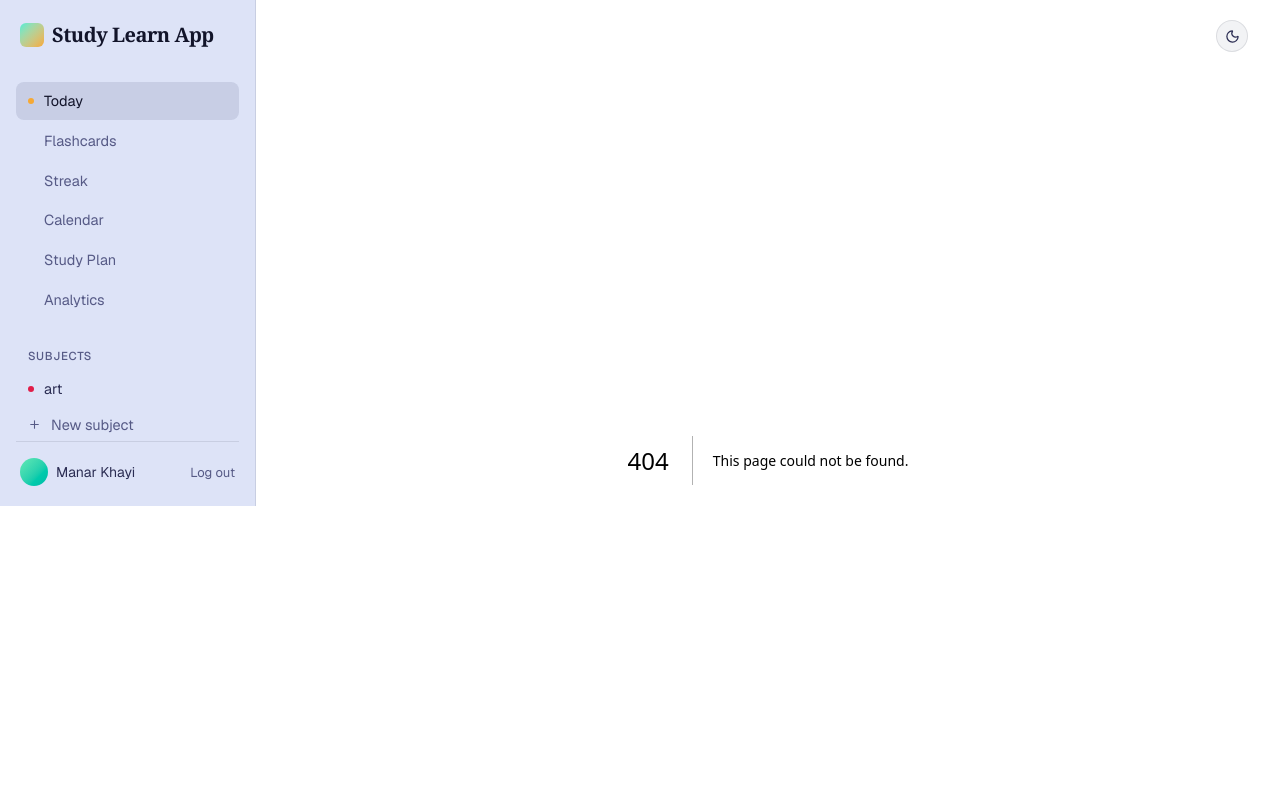
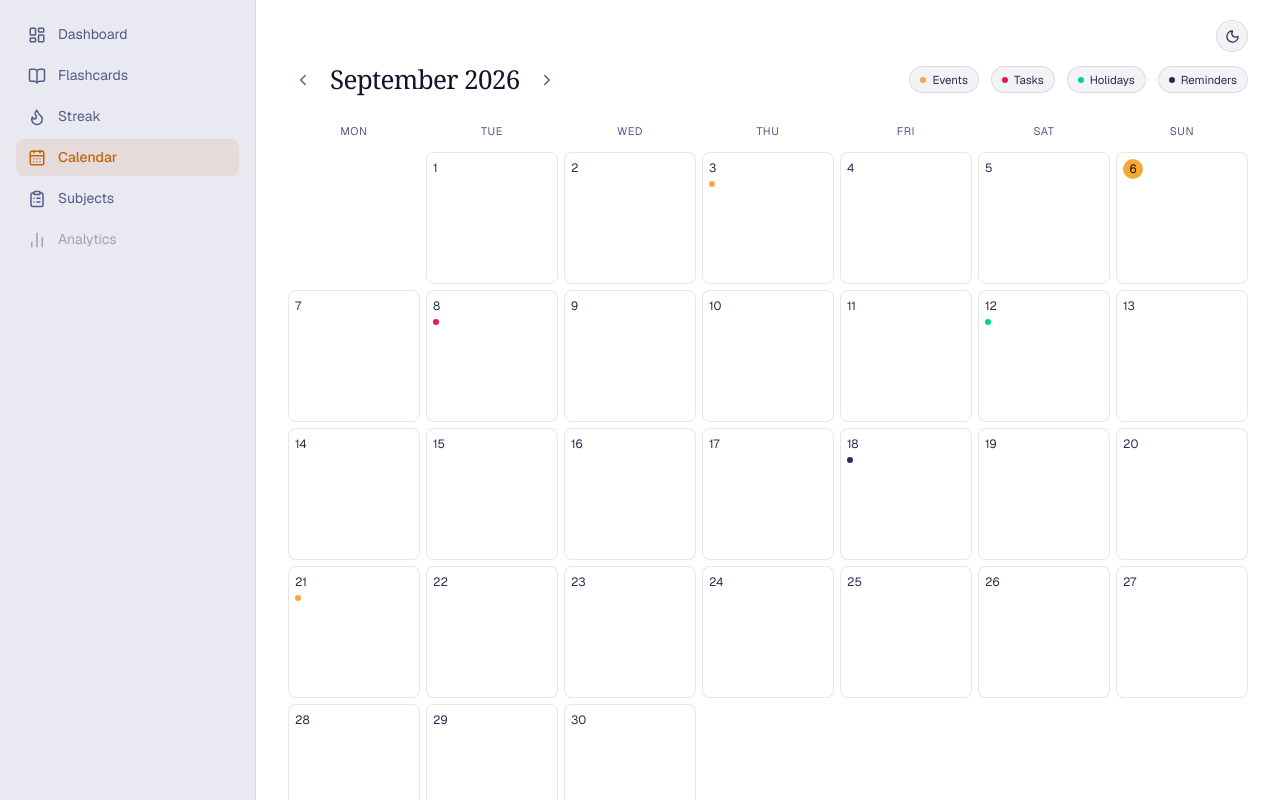
Before and after one commit to henrystitch-debug/StudyPlanApp, a Next.js app in the folder study_plan_app/: page /calendar in a window 1280 px wide. Before the commit this address had no page. Shown: the top 800 px of the page. Built offline with nearby package versions, Linux system fonts and the light colour scheme.

Commit message:
Präsentation: 7.9.

```diff
--- a/study_plan_app/src/app/page.tsx
+++ b/study_plan_app/src/app/page.tsx
@@ -3,6 +3,10 @@ import { DashboardPage } from "@/components/dashboard/DashboardPage";
 export default function Home() {
   return <DashboardPage />;
 }
+
+/*
+// Alte Version, jetzt in components/dashboard/DashboardPage.tsx ausgelagert.
+// Auskommentiert stehen gelassen als Referenz, nicht aktiv.
 
 export default function Home() {
   const [menuOpen, setMenuOpen] = useState(false);
@@ -76,3 +80,4 @@ export default function Home() {
     </div>
   );
 }
+*/
--- a/study_plan_app/src/components/dashboard/DashboardPage.tsx
+++ b/study_plan_app/src/components/dashboard/DashboardPage.tsx
@@ -1,19 +1,14 @@
 "use client";
 
-import { Flame, Menu } from "lucide-react";
+import { Flame } from "lucide-react";
 import { useState } from "react";
-import { useTheme } from "@/hooks/useTheme";
 import { useBubblyFonts } from "@/hooks/useBubblyFonts";
-import { Sidebar } from "@/components/layout/Sidebar";
-import { ThemeToggle } from "@/components/layout/ThemeToggle";
 import { WidgetPicker } from "./WidgetPicker";
 import { WIDGET_REGISTRY } from "./WidgetRegistry";
 import { DEFAULT_WIDGET_IDS } from "./constants";
 
 export function DashboardPage() {
-  const [menuOpen, setMenuOpen] = useState(false);
   const [activeWidgetIds, setActiveWidgetIds] = useState<string[]>(DEFAULT_WIDGET_IDS);
-  const { theme, toggleTheme } = useTheme();
   useBubblyFonts();
 
   const toggleWidget = (id: string) => {
@@ -29,36 +24,19 @@ export function DashboardPage() {
   const activeWidgets = WIDGET_REGISTRY.filter((w) => activeWidgetIds.includes(w.id));
 
   return (
-    <div className="flex h-full min-h-screen w-full bg-background font-sans">
+    <>
       <style jsx global>{`
         .font-sans { font-family: "Quicksand", ui-sans-serif, system-ui, sans-serif; }
         .font-serif { font-family: "Baloo 2", ui-sans-serif, system-ui, sans-serif; }
       `}</style>
 
-      <Sidebar open={menuOpen} onClose={() => setMenuOpen(false)} />
-
-      <div className="flex min-w-0 flex-1 flex-col">
-        <header className="flex flex-wrap items-center justify-between gap-3 px-4 pt-5 sm:px-8">
-          <div className="flex items-center gap-3">
-            <button
-              onClick={() => setMenuOpen(true)}
-              className="rounded-md p-1.5 text-muted hover:bg-[var(--overlay)] md:hidden"
-              aria-label="Open menu"
-            >
-              <Menu size={20} />
-            </button>
+      <div className="mb-2 flex items-center justify-between">
         <p className="text-[13.5px] capitalize text-muted">{today}</p>
-          </div>
-
-          <div className="flex items-center gap-2.5">
         <span className="inline-flex items-center gap-1.5 rounded-full border border-rose/20 bg-rose/10 px-3 py-1 text-[13px] font-medium text-rose">
           <Flame size={13} />0 Day Streak
         </span>
-            <ThemeToggle theme={theme} onToggle={toggleTheme} />
       </div>
-        </header>
 
-        <main className="flex-1 px-4 pb-10 pt-2 sm:px-8">
       <div className="mb-6 flex flex-wrap items-center justify-between gap-3">
         <h1 className="text-[32px] font-semibold tracking-tight text-foreground font-serif sm:text-[38px]">
           Good evening, <span className="text-[var(--accent-strong)]">Manar</span>.
@@ -81,8 +59,6 @@ export function DashboardPage() {
           </p>
         </div>
       )}
-        </main>
-      </div>
-    </div>
+    </>
   );
 }
--- a/study_plan_app/src/components/dashboard/constants.ts
+++ b/study_plan_app/src/components/dashboard/constants.ts
@@ -1,13 +1,15 @@
-import { Sun, BookOpen, Flame, CalendarDays, ClipboardList, BarChart2 } from "lucide-react";
+import { LayoutDashboard, BookOpen, Flame, CalendarDays, ClipboardList, BarChart2 } from "lucide-react";
 import type { NavItem, TodoItem, CoursePlan } from "./types";
 
+// TODO: "Analytics" hat noch keine eigene Seite – Link zeigt vorerst auf "#"
+// (Sidebar behandelt das als deaktiviert), bis die Seite existiert.
 export const NAV_ITEMS: NavItem[] = [
-  { label: "Today", icon: Sun, active: true },
-  { label: "Flashcards", icon: BookOpen },
-  { label: "Streak", icon: Flame },
-  { label: "Calendar", icon: CalendarDays },
-  { label: "Study Plan", icon: ClipboardList },
-  { label: "Analytics", icon: BarChart2 },
+  { label: "Dashboard", icon: LayoutDashboard, href: "/" },
+  { label: "Flashcards", icon: BookOpen, href: "/study" },
+  { label: "Streak", icon: Flame, href: "/streak" },
+  { label: "Calendar", icon: CalendarDays, href: "/calendar" },
+  { label: "Subjects", icon: ClipboardList, href: "/subjects" },
+  { label: "Analytics", icon: BarChart2, href: "#" },
 ];
 
 export const WEEKDAYS = ["Sat", "Sun", "Mon", "Tue", "Wed", "Thu", "Fri"];
--- a/study_plan_app/src/components/dashboard/types.ts
+++ b/study_plan_app/src/components/dashboard/types.ts
@@ -6,7 +6,7 @@ export type Theme = "dark" | "light";
 export type NavItem = {
   label: string;
   icon: LucideIcon;
-  active?: boolean;
+  href: string;
 };
 
 export type TodoItem = {
--- a/study_plan_app/src/components/layout/Sidebar.tsx
+++ b/study_plan_app/src/components/layout/Sidebar.tsx
@@ -1,6 +1,7 @@
 "use client";
 
-import { Plus, X } from "lucide-react";
+import Link from "next/link";
+import { usePathname } from "next/navigation";
 import { NAV_ITEMS } from "@/components/dashboard/constants";
 
 type SidebarProps = {
@@ -9,77 +10,47 @@ type SidebarProps = {
 };
 
 export function Sidebar({ open, onClose }: SidebarProps) {
+  const pathname = usePathname();
+
   return (
     <>
       {open && (
-        <div
-          className="fixed inset-0 z-30 bg-[var(--scrim)] backdrop-blur-sm md:hidden"
-          onClick={onClose}
-        />
+        <div className="fixed inset-0 z-40 bg-black/40 md:hidden" onClick={onClose} />
       )}
-
       <aside
-        className={`fixed z-40 flex h-full w-64 flex-col border-r border-panel-border bg-[var(--sidebar)] px-4 py-5 transition-transform duration-300 ease-out md:static md:z-0 md:translate-x-0 ${
+        className={`fixed inset-y-0 left-0 z-50 w-64 transform border-r border-panel-border bg-[var(--sunken)] transition-transform md:static md:translate-x-0 ${
           open ? "translate-x-0" : "-translate-x-full"
         }`}
       >
-        <div className="mb-8 flex items-center justify-between px-1">
-          <div className="flex items-center gap-2">
-            <div className="h-6 w-6 rounded-md bg-gradient-to-br from-teal-300 to-accent" />
-            <span className="text-[20px] font-semibold tracking-tight text-foreground font-serif">
-              Study Learn App
-            </span>
-          </div>
-          <button
-            onClick={onClose}
-            className="rounded-md p-1 text-muted hover:bg-[var(--overlay)] md:hidden"
-            aria-label="Close menu"
-          >
-            <X size={18} />
-          </button>
-        </div>
+        <nav className="flex flex-col gap-1 p-4">
+          {NAV_ITEMS.map((item) => {
+            const Icon = item.icon;
+            const isActive = item.href !== "#" && pathname === item.href;
+            const isDisabled = item.href === "#";
 
-        <nav className="flex flex-col gap-0.5">
-          {NAV_ITEMS.map(({ label, active }) => (
-            <button
-              key={label}
-              className={`flex items-center gap-2.5 rounded-lg px-3 py-2 text-left text-[14.5px] transition-colors ${
-                active
-                  ? "bg-[var(--overlay-strong)] text-foreground"
-                  : "text-muted hover:bg-[var(--overlay)] hover:text-[var(--text-secondary)]"
-              }`}
-            >
-              <span className={`h-1.5 w-1.5 rounded-full ${active ? "bg-accent" : "bg-transparent"}`} />
-              {label}
-            </button>
-          ))}
+            return (
+              <Link
+                key={item.label}
+                href={item.href}
+                onClick={() => {
+                  if (isDisabled) return;
+                  onClose();
+                }}
+                aria-disabled={isDisabled}
+                className={`flex items-center gap-3 rounded-lg px-3 py-2 text-[14px] ${
+                  isActive
+                    ? "bg-[var(--accent-strong)]/10 font-medium text-[var(--accent-strong)]"
+                    : isDisabled
+                    ? "cursor-not-allowed text-muted opacity-50"
+                    : "text-muted hover:bg-[var(--overlay)]"
+                }`}
+              >
+                <Icon size={18} />
+                {item.label}
+              </Link>
+            );
+          })}
         </nav>
-
-        <div className="mt-7 px-3">
-          <p className="mb-2 text-[11.5px] font-medium uppercase tracking-wider text-muted">
-            Subjects
-          </p>
-          <div className="flex flex-col gap-0.5">
-            <button className="flex items-center gap-2.5 rounded-lg px-0 py-1.5 text-left text-[14.5px] text-[var(--text-secondary)] hover:text-foreground">
-              <span className="h-1.5 w-1.5 rounded-full bg-rose" />
-              art
-            </button>
-            <button className="flex items-center gap-2.5 rounded-lg px-0 py-1.5 text-left text-[14.5px] text-muted hover:text-[var(--text-secondary)]">
-              <Plus size={13} />
-              New subject
-            </button>
-          </div>
-        </div>
-
-        <div className="mt-auto flex items-center justify-between border-t border-panel-border px-1 pt-4">
-          <div className="flex items-center gap-2">
-            <div className="h-7 w-7 rounded-full bg-gradient-to-br from-emerald-300 to-teal-500" />
-            <span className="text-[14px] text-[var(--text-secondary)]">Manar Khayi</span>
-          </div>
-          <button className="text-[13px] text-muted hover:text-[var(--text-secondary)]">
-            Log out
-          </button>
-        </div>
       </aside>
     </>
   );
```
Also changed, not shown: study_plan_app/src/app/calendar/page.tsx (renamed from study_plan_app/src/app/calender/page.tsx). Lines whose indentation alone changed are shown as unchanged.
